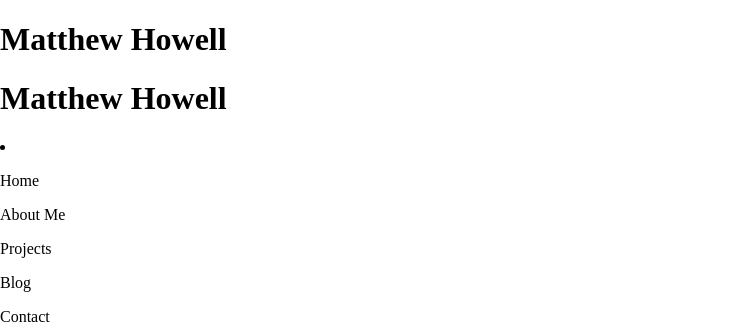
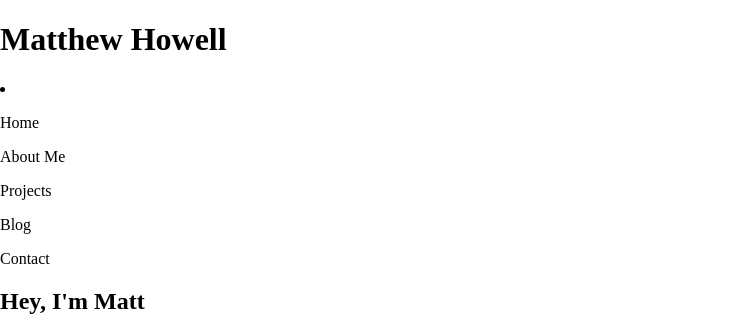
Before and after one commit to matihowell/website, an Eleventy site: page src/site/index.html in a window 1280 px wide. Shown: the top 332 px of the page, without its empty margins (0-756 px from the left). Built offline with nearby package versions, Linux system fonts and the light colour scheme; Eleventy itself is replaced by a stand-in of ours; files that its build step writes are made by us from their sources; a script that the page names is missing.

Commit message:
Removed title from index.html

```diff
--- a/src/site/index.html
+++ b/src/site/index.html
@@ -4,7 +4,6 @@ description: Portfolio of Matthew Howell, UX designer based in the North East
 layout: default
 ---
 
-<h1>Matthew Howell</h1>
 <li>
     <ul>Home</ul>
     <ul>About Me</ul>
```
